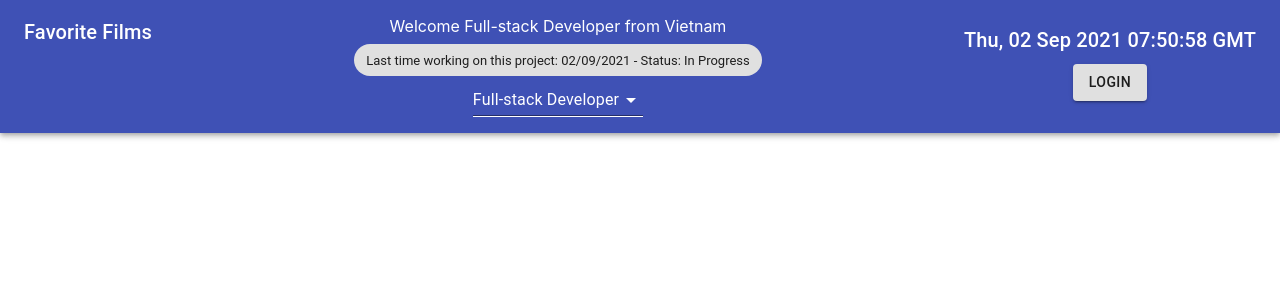
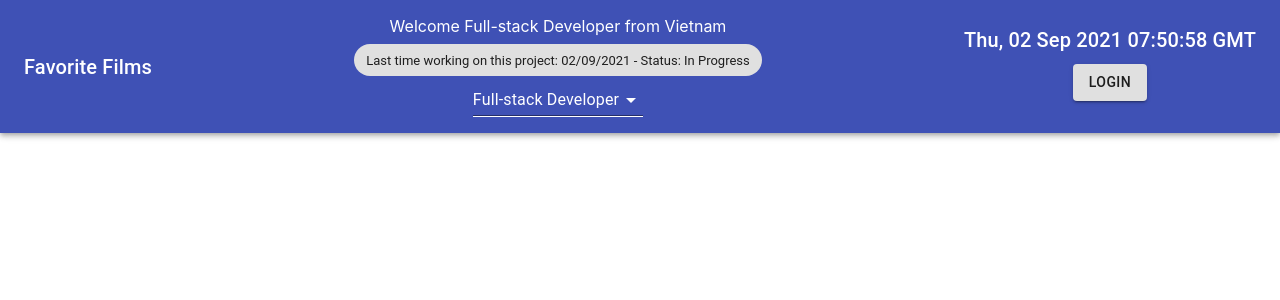
Before and after one commit to goinproduction/favorite-films, a React (Create React App) app: page / in a window 1280 px wide. Shown: the top 300 px of the page. Built offline with nearby package versions, Linux system fonts and the light colour scheme.

Commit message:
Theme context

```diff
--- a/src/App.css
+++ b/src/App.css
@@ -1,3 +1,8 @@
 .MuiSelect-icon {
     color: white !important;
 }
+
+.MuiTypography-h6 {
+    display: flex;
+    align-items: center;
+}
```
Also changed, not shown: src/contexts/ThemeContext.tsx (added, +26 -0 lines).
